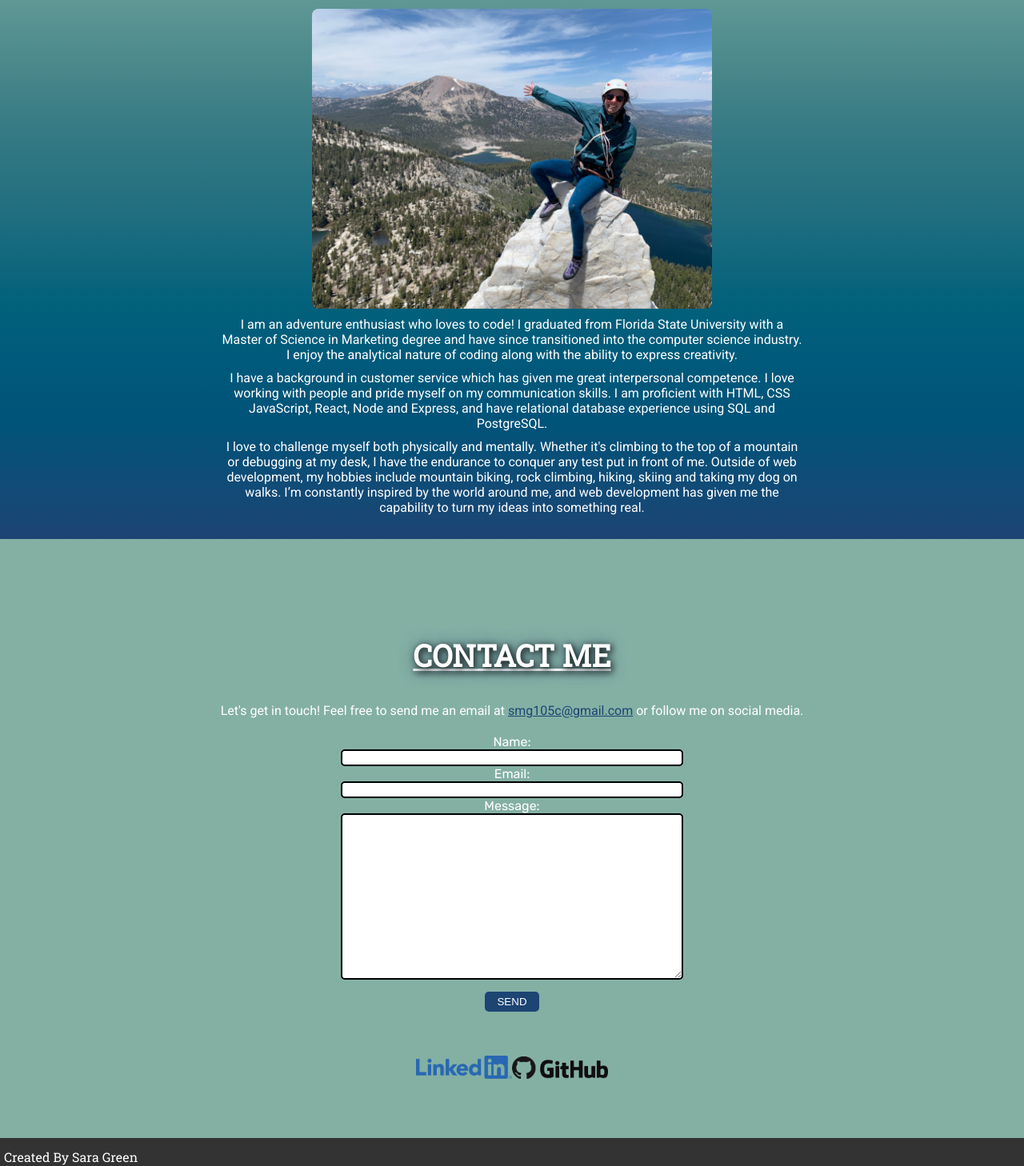
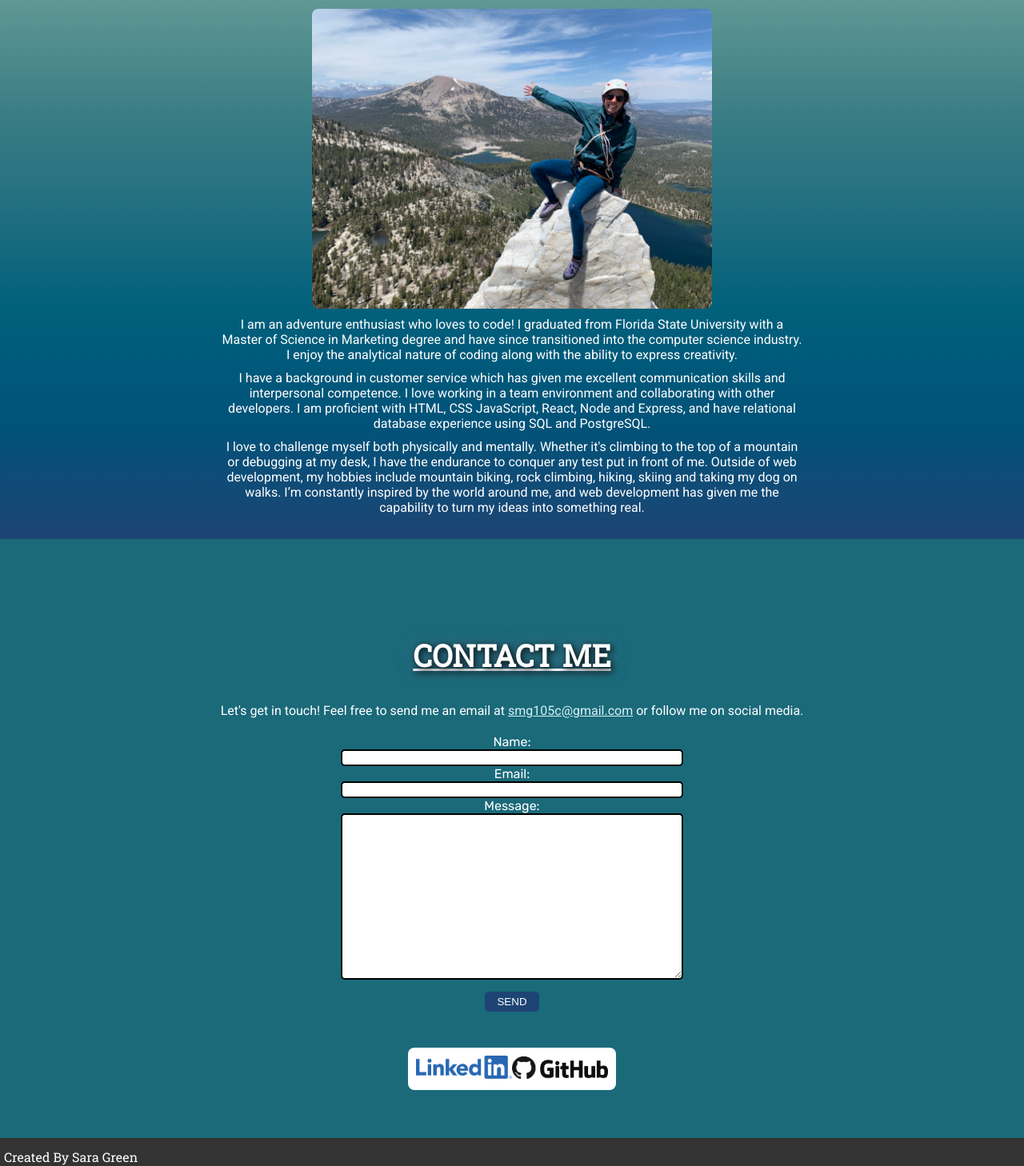
Before and after one commit to Sara-M-Green/saragreen_portfolio, a React (Create React App) app: page / in a window 1280 px wide. Shown: the part 1903-3361 px from the top of the page at 80% size. Built offline with nearby package versions, Linux system fonts and the light colour scheme.

Commit message:
added text to about me and fixed contrast issues in contact

```diff
--- a/src/About/about.js
+++ b/src/About/about.js
@@ -12,7 +12,7 @@ class About extends Component {
                     <img className="portrait" src={me} alt="self-portrait" />
                     <div className="about_text">
                         <p>I am an adventure enthusiast who loves to code! I graduated from Florida State University with a Master of Science in Marketing degree and have since transitioned into the computer science industry. I enjoy the analytical nature of coding along with the ability to express creativity.</p>
-                        <p>I have a background in customer service which has given me great interpersonal competence. I love working with people and pride myself on my communication skills. I am proficient with HTML, CSS JavaScript, React, Node and Express, and have relational database experience using SQL and PostgreSQL.</p>
+                        <p>I have a background in customer service which has given me excellent communication skills and interpersonal competence. I love working in a team environment and collaborating with other developers. I am proficient with HTML, CSS JavaScript, React, Node and Express, and have relational database experience using SQL and PostgreSQL.</p>
                         <p>I love to challenge myself both physically and mentally. Whether it's climbing to the top of a mountain or debugging at my desk, I have the endurance to conquer any test put in front of me. Outside of web development, my hobbies include mountain biking, rock climbing, hiking, skiing and taking my dog on walks. I’m constantly inspired by the world around me, and web development has given me the capability to turn my ideas into something real.</p>
                     </div>
 
--- a/src/Contact/contact.css
+++ b/src/Contact/contact.css
@@ -33,17 +33,20 @@ form button {
     border-radius: 5px;
     border: none;
     background-color:#1d4473;
+
     color: white;
     padding: 5px 15px;
     margin: auto;
     margin-top: 15px;
 }
 
+form button:hover {
+    padding: 6px 16px;
+}
 
-a.email-link:link {color: #1d4473;}
-a.email-link:hover {color: #1a6a7a;}
-a.email-link:visited {color: #1d4473;}
-a.email-link:active {color: #1a6a7a;}
+a.email-link:link {color:#d6f1f6;}
+a.email-link:hover {color: #97dbe9;}
+a.email-link:visited {color: #97dbe9;}
 
 .logo {
     max-width: 120px;
@@ -51,7 +54,12 @@ a.email-link:active {color: #1a6a7a;}
 }
 
 .social-media {
-    text-align: center;
+    background-color: white;
+    width: fit-content;
+    margin: auto;
+    padding-left: 10px;
+    padding-right: 10px;
+    border-radius: 8px;
 }
 
 .contact_text {
@@ -59,7 +67,7 @@ a.email-link:active {color: #1a6a7a;}
 }
 
 #contact_container {
-    background-color: #84b0a4;
+    background-color: #1a6a7a;
     padding-top: 90px;
     padding-bottom: 60px;
 }
```
